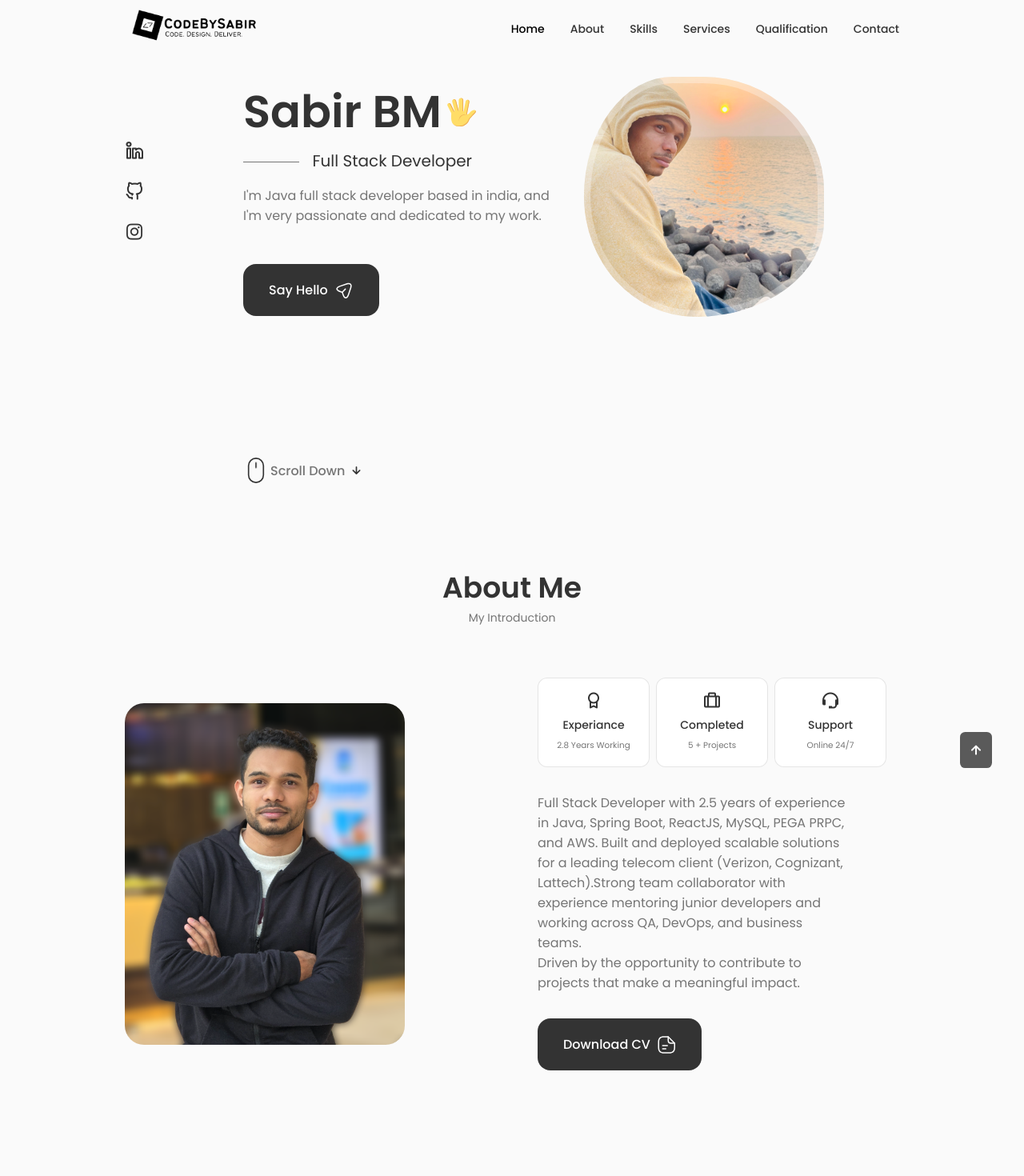
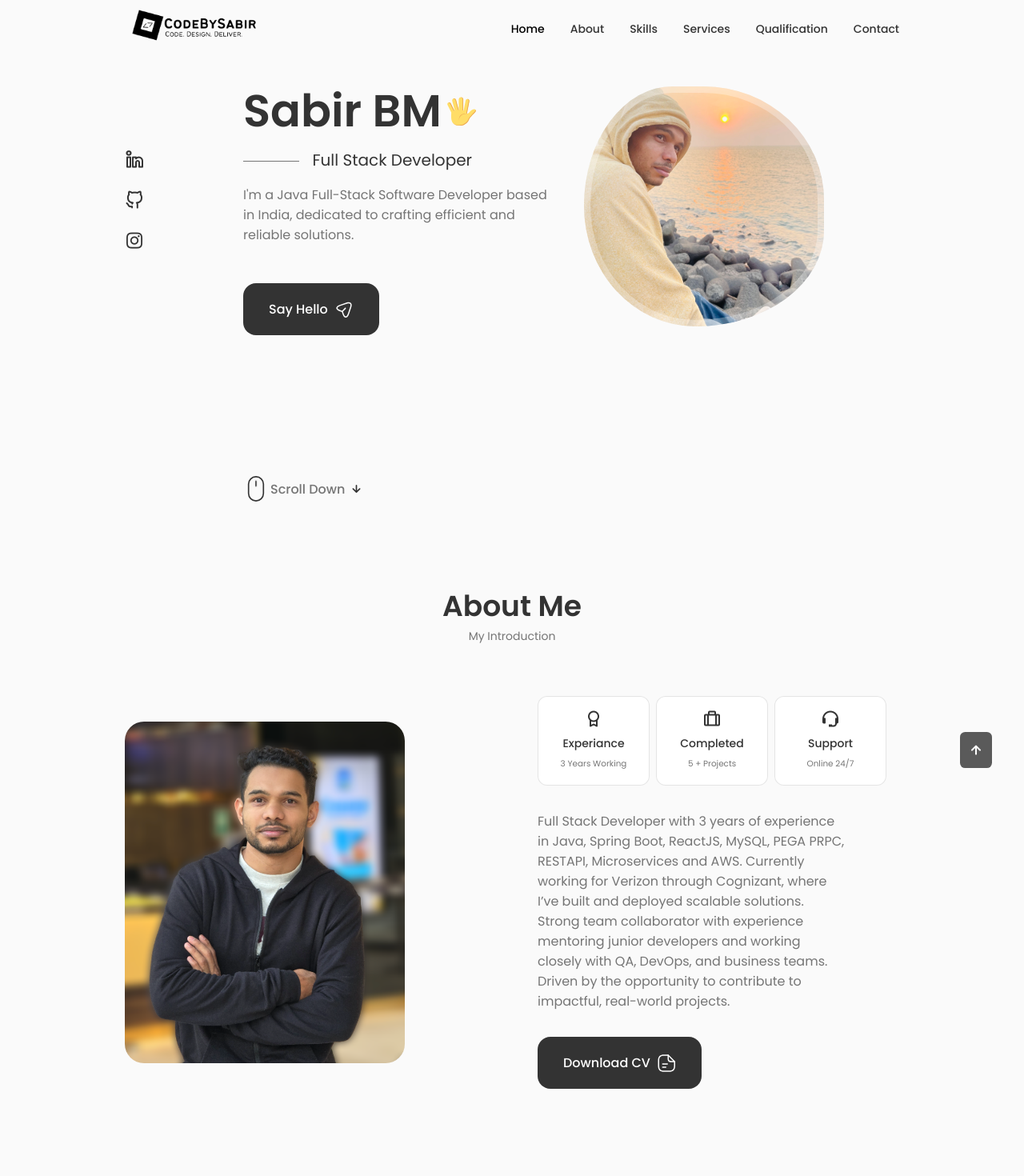
Before and after one commit to sabirbm/SabirWeb, a React (Create React App) app: page / in a window 1280 px wide. Shown: the top 1470 px of the page at 80% size. Built offline with nearby package versions, Linux system fonts and the light colour scheme.

Commit message:
updated Home, About

```diff
--- a/src/components/ABout/About.jsx
+++ b/src/components/ABout/About.jsx
@@ -14,9 +14,8 @@ function About() {
         <div className="about__data">
           <Innfo />
           <p className="about__description">
-          Full Stack Developer with 2.5 years of experience in Java, Spring Boot, ReactJS, MySQL, PEGA PRPC, and AWS. Built and deployed
-          scalable solutions for a leading telecom client (Verizon, Cognizant, Lattech).Strong team collaborator with experience mentoring junior developers and working across QA,
-            DevOps, and business teams.<br></br>Driven by the opportunity to contribute to projects that make a meaningful impact.
+          Full Stack Developer with 3 years of experience in Java, Spring Boot, ReactJS, MySQL, PEGA PRPC, RESTAPI, Microservices and AWS. Currently working for Verizon through Cognizant, where I’ve built and deployed scalable solutions. Strong team collaborator with experience mentoring junior developers and working closely with QA, DevOps, and business teams.
+          <br></br>Driven by the opportunity to contribute to impactful, real-world projects.
           </p>
           <a download="" href={CV}
             className="button button--flex">
--- a/src/components/ABout/Innfo.jsx
+++ b/src/components/ABout/Innfo.jsx
@@ -8,7 +8,7 @@ function Innfo() {
             <i className='bx bx-award about__icon'></i>
 
             <h3 className="about__title">Experiance</h3>
-            <span className="about__subtitle">2.8 Years Working</span>
+            <span className="about__subtitle">3 Years Working</span>
         </div>
 
         <div className="about__box">
--- a/src/components/Home/Data.jsx
+++ b/src/components/Home/Data.jsx
@@ -57,7 +57,7 @@ function Data() {
       </h1>
       <h3 className="home__subtitle">Full Stack Developer</h3>
       <p className="home__description">
-        I'm Java full stack developer based in india, and I'm very passionate and dedicated to my work.
+        I'm a Java Full-Stack Software Developer based in India, dedicated to crafting efficient and reliable solutions.
       </p>
       <a href="#contact" className="button button--flex">
         Say Hello
```
Also changed, not shown: 2 other files (tests, documents, lock files or other folders).
